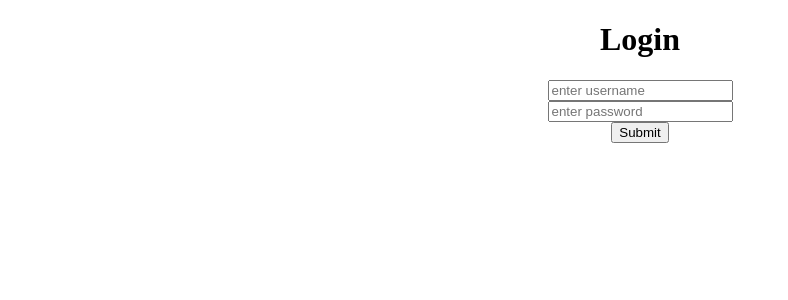
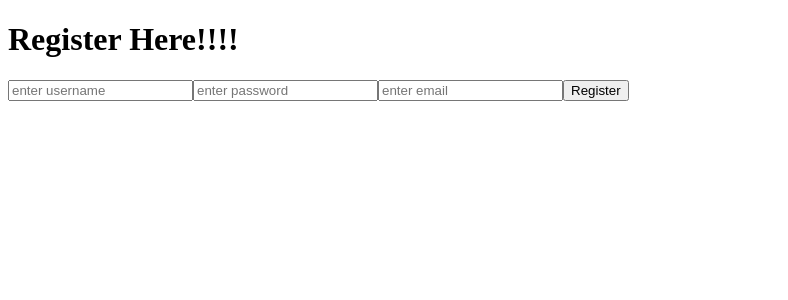
Before and after one commit to natuShubham96/hooks, a React (Create React App) app: page / in a window 1280 px wide. Shown: the top 300 px of the page, without its empty margins (0-788 px from the left). Built offline with nearby package versions, Linux system fonts and the light colour scheme.

Commit message:
Using single useState for managing multiple states

```diff
--- a/src/index.js
+++ b/src/index.js
@@ -2,7 +2,8 @@ import React from 'react';
 import ReactDOM from 'react-dom';
 
 //import App from './App';
-import App from './login';
+//import App from './login';
+import App from './register'
 import reportWebVitals from './reportWebVitals';
 
 ReactDOM.render(
--- /dev/null
+++ b/src/register.js
@@ -0,0 +1,30 @@
+import {useState} from 'react';
+
+export default function App () {
+
+    const [form, setForm] = useState({
+        username: "",
+        password: "",
+        email: ""
+    });
+    const [user, setUser] = useState("");
+
+    const handleChange = (event) => {
+     setForm({
+         ...form,
+         [event.target.name] : event.target.value
+     })
+    }
+
+    return (
+        <div>
+            <h1>Register Here!!!!</h1>
+            <form>
+                <input type="username" name="username" placeholder="enter username" onChange={handleChange}/>
+                <input type="password" name="password" placeholder="enter password" onChange={handleChange}/>
+                <input type="email" name="email" placeholder="enter email" onChange={handleChange}/>
+                <button>Register</button>
+            </form>
+        </div>
+    )
+}
```
Also changed, not shown: 1 other file (tests, documents, lock files or other folders).
